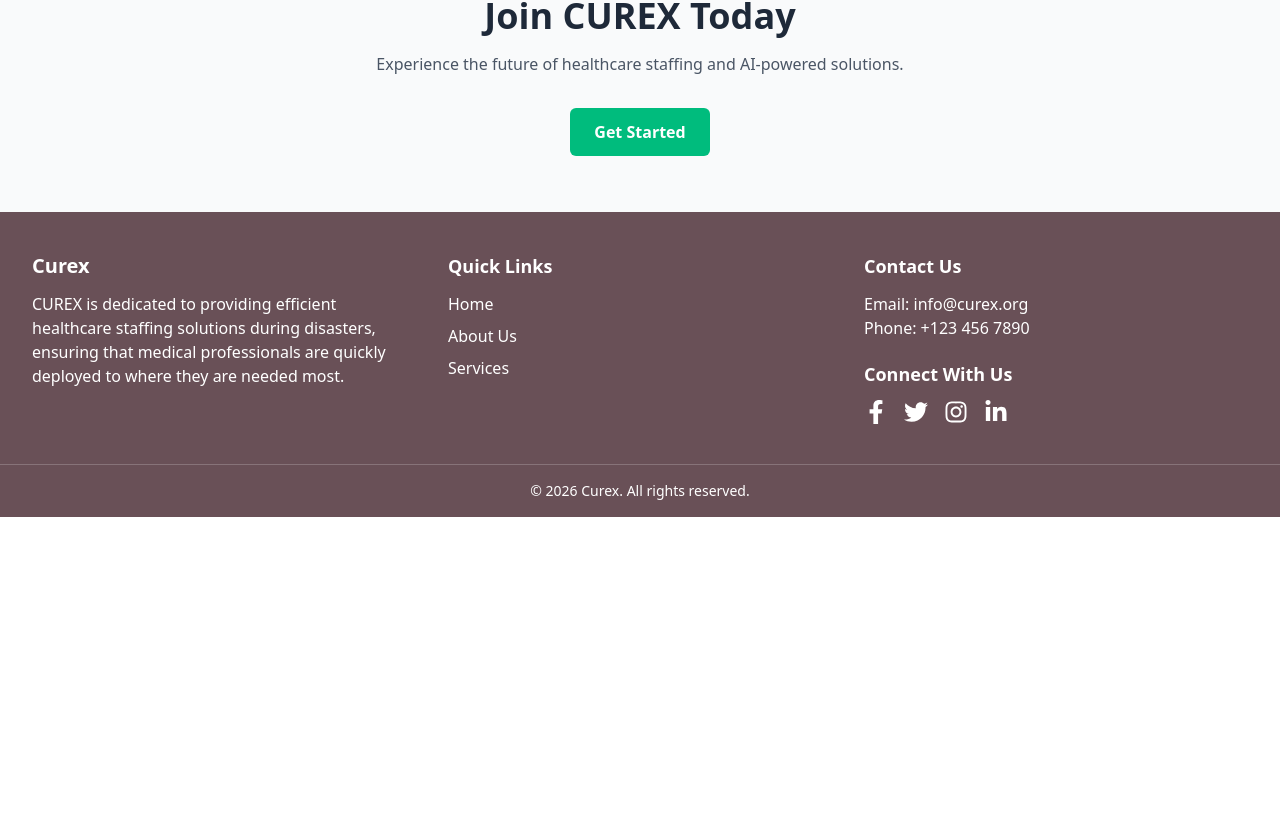
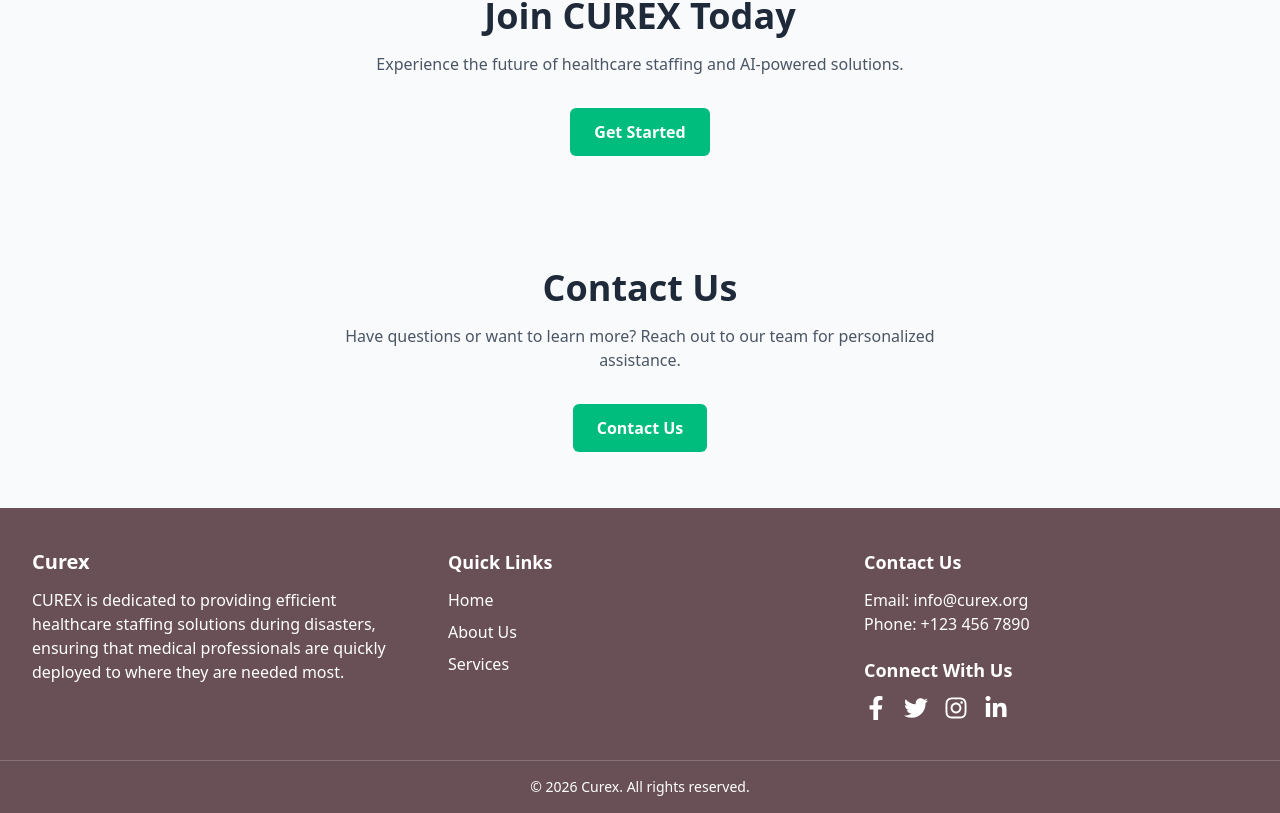
Before and after one commit to 8972-amick/CUREX, a React (Vite) app in the folder Frontend/: page / in a window 1280 px wide. Shown: the part 1608-2421 px from the top of the page. Before the commit the page ends 2125 px from the top, so only its background shows below. Built offline with nearby package versions, Linux system fonts and the light colour scheme.

Commit message:
Addition: contact navigation added

```diff
--- a/Frontend/src/pages/home.jsx
+++ b/Frontend/src/pages/home.jsx
@@ -152,6 +152,23 @@ const Home = () => {
           </button>
         </div>
       </section>
+      <section className="py-14 bg-gray-50">
+        <div className="max-w-7xl mx-auto px-4 text-center">
+          <h2 className="text-3xl md:text-4xl font-bold text-gray-800">
+            Contact Us
+          </h2>
+          <p className="mt-4 text-gray-600 max-w-2xl mx-auto">
+            Have questions or want to learn more? Reach out to our team for
+            personalized assistance.
+          </p>
+          <button
+            onClick={() => navigate("/contact")}
+            className="mt-8 px-6 py-3 bg-emerald-500 text-white font-semibold rounded-md hover:bg-emerald-600 transition"
+          >
+            Contact Us
+          </button>
+        </div>
+      </section>
       <Footer />
     </div>
   );
```
